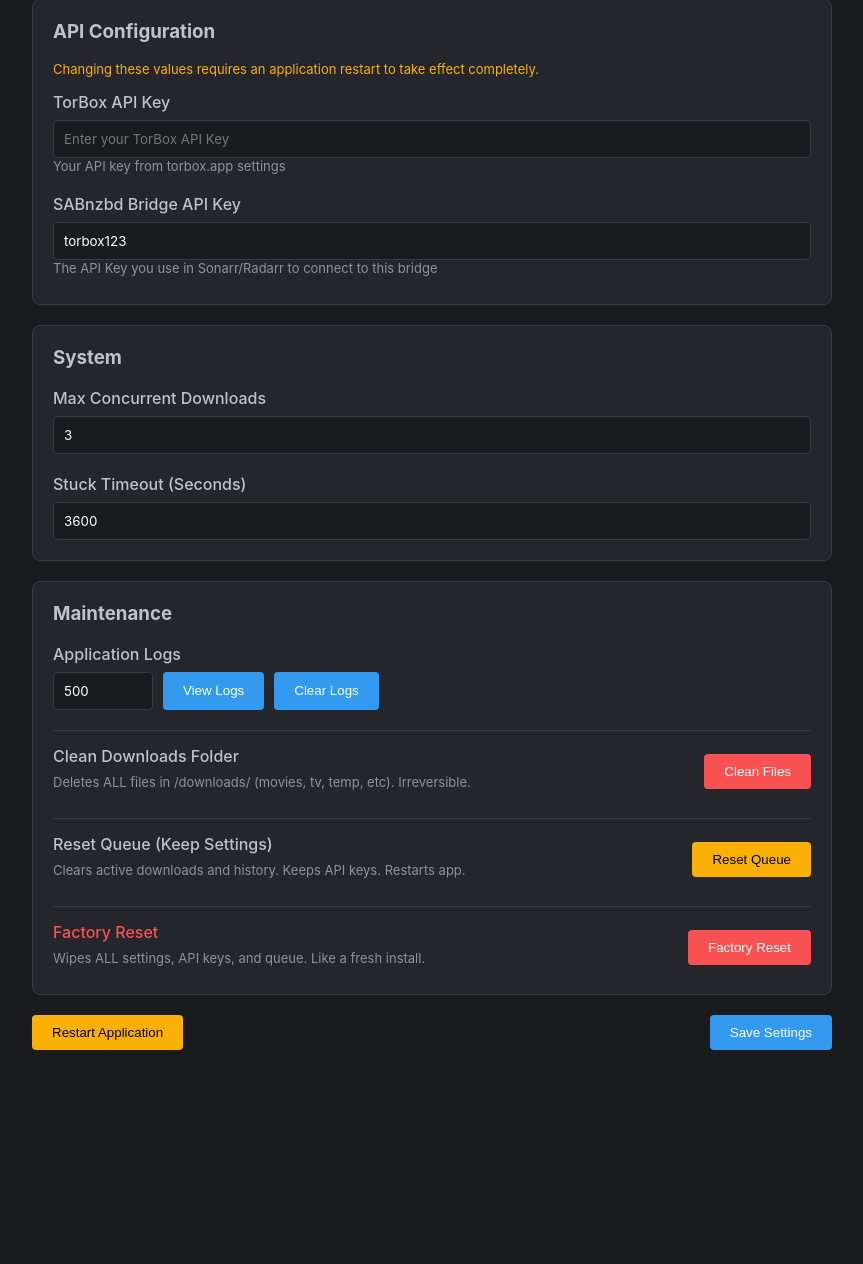
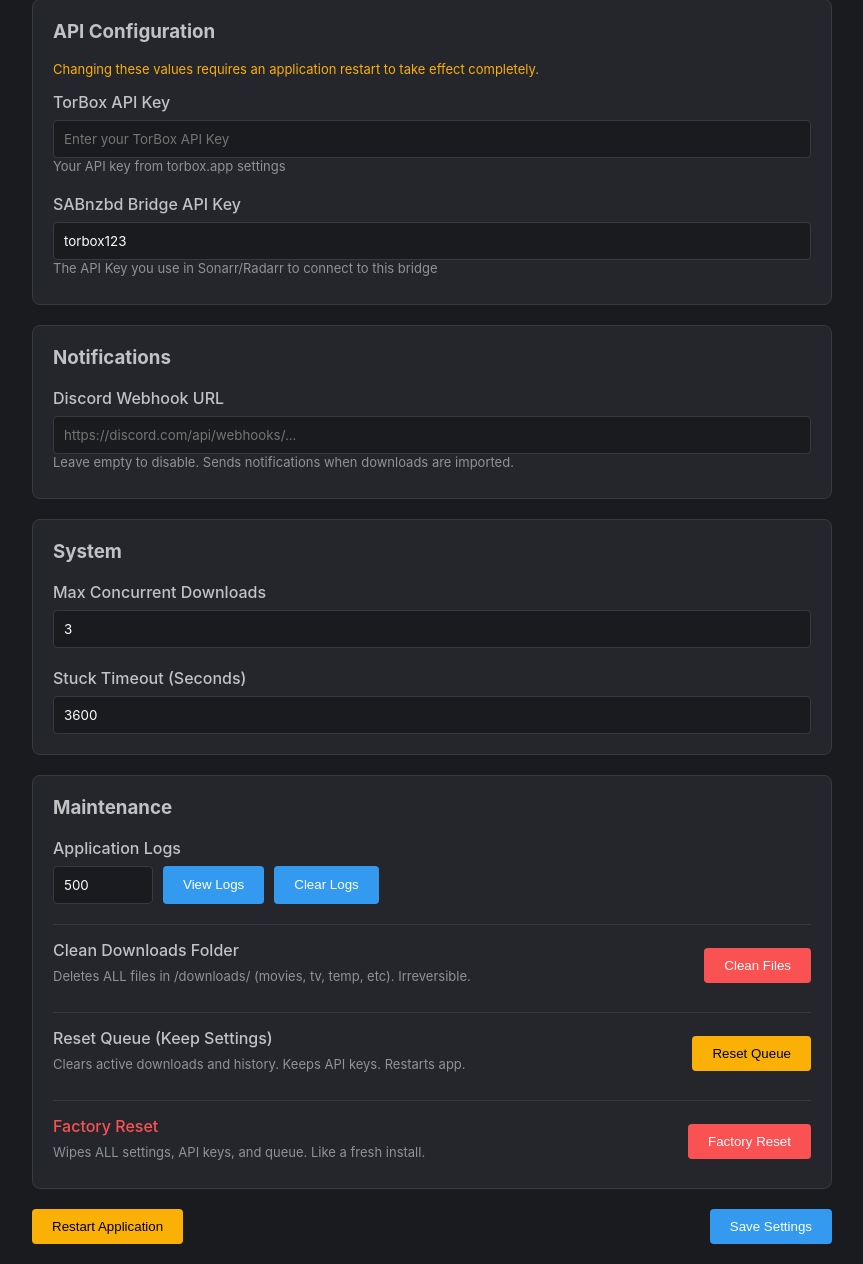
Before and after one commit to space-cowboy-was-here/torbox-bridge, a Flask app: page /ui/settings in a window 1280 px wide. Shown: the part 304-1568 px from the top of the page, without its empty margins (208-1071 px from the left). Before the commit the page ends 1354 px from the top, so only its background shows below. Run offline with Flask 2, Linux system fonts and the light colour scheme; the visitor is signed in with stand-in values (Sample User, id 1); data that the repository does not hold is empty.

Commit message:
fix: db schema error missing columns

```diff
--- a/app/main.py
+++ b/app/main.py
@@ -102,7 +102,8 @@ def init_db():
         c = conn.cursor()
         c.execute('''CREATE TABLE IF NOT EXISTS queue
                      (nzo_id TEXT PRIMARY KEY, torbox_id TEXT, filename TEXT, category TEXT, status TEXT,
-                      size REAL, progress REAL, added_at REAL, path TEXT, failure_reason TEXT, last_updated REAL)''')
+                      size REAL, progress REAL, added_at REAL, path TEXT, failure_reason TEXT, last_updated REAL,
+                      speed REAL DEFAULT 0, eta REAL DEFAULT 0, is_paused INTEGER DEFAULT 0, priority INTEGER DEFAULT 0, avg_speed REAL DEFAULT 0)''')
         try:
             c.execute("ALTER TABLE queue ADD COLUMN last_updated REAL")
         except: pass
@@ -113,6 +114,14 @@ def init_db():
 
         try:
             c.execute("ALTER TABLE queue ADD COLUMN is_paused INTEGER DEFAULT 0")
+        except: pass
+
+        try:
+            c.execute("ALTER TABLE queue ADD COLUMN speed REAL DEFAULT 0")
+        except: pass
+
+        try:
+            c.execute("ALTER TABLE queue ADD COLUMN eta REAL DEFAULT 0")
         except: pass
 
         try:
@@ -611,7 +620,8 @@ def local_download_thread(nzo_id, tid, category, folder_name, file_url, file_nam
 
         if process.returncode == 0:
             dl_log.info(f"Local Download Complete: {file_name}")
-            c.execute("UPDATE queue SET status='Completed', progress=100, speed=0, eta=0, path=? WHERE nzo_id=?", (final_dir, nzo_id))
+            # Status -> Importing (Waiting for Sonarr/Radarr to move the file)
+            c.execute("UPDATE queue SET status='Importing', progress=100, speed=0, eta=0, path=? WHERE nzo_id=?", (full_path, nzo_id))
             # torbox_control(tid, 'delete') # Disabled deletion based on user preference
             dl_log.discard() # Success = Delete logs
         else:
@@ -648,6 +658,22 @@ def local_download_thread(nzo_id, tid, category, folder_name, file_url, file_nam
         if nzo_id in ACTIVE_DOWNLOADS: del ACTIVE_DOWNLOADS[nzo_id]
         conn.close()
 
+# --- HELPER FUNCTIONS ---
+def send_discord_notification(message):
+    try:
+        conn = get_db_connection()
+        webhook_url = get_setting(conn, "discord_webhook", "")
+        conn.close()
+
+        if webhook_url:
+            payload = {"content": message}
+            # Use a thread to not block the caller
+            def _send():
+                try: requests.post(webhook_url, json=payload, timeout=10)
+                except Exception as e: logging.error(f"Discord Notification Failed: {e}")
+            threading.Thread(target=_send).start()
+    except: pass
+
 # --- BACKGROUND WORKER ---
 def download_worker():
     if DEBUG_MODE: logger.info("Background Worker Started")
@@ -687,9 +713,9 @@ def download_worker():
                     local = local_items[tid]
 
                     # If local download is active, let the thread handle updates
-                    if local['status'] == 'Downloading_Local':
+                    if local['status'] in ['Downloading_Local', 'Importing']:
                         if DEBUG_MODE and int(time.time()) % 10 == 0:
-                            logger.debug(f"Skipping {local['filename']} (active local download)")
+                            logger.debug(f"Skipping {local['filename']} (active local download/import)")
                         continue
 
                     # If Paused_Local, wait user input (or unpause)
@@ -781,6 +807,19 @@ def download_worker():
                     cursor.execute("UPDATE queue SET progress=?, status=?, size=?, speed=?, eta=?, last_updated=? WHERE torbox_id=?",
                                    (progress, new_status, size_bytes, speed, eta, last_updated, tid))
 
+            # --- CHECK IMPORT STATUS ---
+            cursor.execute("SELECT * FROM queue WHERE status='Importing'")
+            for r in cursor.fetchall():
+                f_path = r['path']
+                # If file is missing, it means Sonarr moved/deleted it
+                if f_path and not os.path.exists(f_path):
+                    logger.info(f"File {f_path} gone. Marking {r['filename']} as Imported.")
+                    cursor.execute("UPDATE queue SET status='Completed' WHERE nzo_id=?", (r['nzo_id'],))
+                    send_discord_notification(f"✅ **Imported**: {r['filename']}")
+                # If no path stored, assume completed
+                elif not f_path:
+                     cursor.execute("UPDATE queue SET status='Completed' WHERE nzo_id=?", (r['nzo_id'],))
+
             # Check for Timeouts (Stuck items)
             current_time = time.time()
             cursor.execute('''UPDATE queue SET status='Failed', failure_reason='Timeout/Stuck'
@@ -1153,8 +1192,10 @@ def api_v2_auth_login():
             resp = Response('Ok.', 200)
             resp.set_cookie('SID', 'torbox_bridge_sid', httponly=True)
             return resp
+        logger.warning(f"Login failed for user: {username}")
         return 'Fails.', 401
-    except:
+    except Exception as e:
+        logger.error(f"Login API Error: {e}")
         return 'Fails.', 401
     finally:
         conn.close()
@@ -1399,6 +1440,7 @@ def api_v2_torrents_info():
             status = r['status']
 
             if status == 'Completed': state = 'pausedUP' # Completed download -> Seeding/Paused
+            elif status == 'Importing': state = 'pausedUP' # Waiting for import (Seeding)
             elif status == 'Paused_Local' or r['is_paused']: state = 'pausedDL'
             elif status == 'Queued': state = 'queuedDL' # Cloud Queued
             elif status == 'Cloud_Done': state = 'stalledDL' # Waiting for transfer slot
@@ -1474,7 +1516,8 @@ def ui_settings_page():
             "torbox_api_key": get_setting(conn, "torbox_api_key", ""),
             "sab_api_key": get_setting(conn, "sab_api_key", "torbox123"),
             "max_concurrent": get_setting(conn, "max_concurrent", 3),
-            "stuck_timeout": get_setting(conn, "stuck_timeout", 3600)
+            "stuck_timeout": get_setting(conn, "stuck_timeout", 3600),
+            "discord_webhook": get_setting(conn, "discord_webhook", "")
         }
         return render_template('settings.html', settings=settings, setup_needed=(not settings['torbox_api_key']))
     finally:
@@ -1490,7 +1533,8 @@ def ui_settings_data():
             "torbox_api_key": get_setting(conn, "torbox_api_key", os.getenv("TORBOX_API_KEY", "")),
             "sab_api_key": get_setting(conn, "sab_api_key", os.getenv("SABNZBD_API_KEY", "torbox123")),
             "max_concurrent": get_setting(conn, "max_concurrent", 3),
-            "stuck_timeout": get_setting(conn, "stuck_timeout", 3600)
+            "stuck_timeout": get_setting(conn, "stuck_timeout", 3600),
+            "discord_webhook": get_setting(conn, "discord_webhook", "")
         }
         return jsonify(settings)
     finally:
@@ -1512,6 +1556,8 @@ def ui_settings_save():
             conn.execute("INSERT OR REPLACE INTO settings (key, value) VALUES ('max_concurrent', ?)", (str(data['max_concurrent']),))
         if 'stuck_timeout' in data:
             conn.execute("INSERT OR REPLACE INTO settings (key, value) VALUES ('stuck_timeout', ?)", (str(data['stuck_timeout']),))
+        if 'discord_webhook' in data:
+            conn.execute("INSERT OR REPLACE INTO settings (key, value) VALUES ('discord_webhook', ?)", (str(data['discord_webhook']),))
 
         conn.commit()
 
--- a/app/templates/settings.html
+++ b/app/templates/settings.html
@@ -150,6 +150,15 @@
                 </div>
             </div>
 
+            <div class="setting-card">
+                <h3 style="margin-top:0">Notifications</h3>
+                <div class="setting-group">
+                    <label>Discord Webhook URL</label>
+                    <input type="text" name="discord_webhook" id="discord_webhook" placeholder="https://discord.com/api/webhooks/...">
+                    <div class="help-text">Leave empty to disable. Sends notifications when downloads are imported.</div>
+                </div>
+            </div>
+
              <div class="setting-card">
                 <h3 style="margin-top:0">System</h3>
                 <div class="setting-group">
@@ -241,6 +250,7 @@
                 document.getElementById('sab_api_key').value = data.sab_api_key || '';
                 document.getElementById('max_concurrent').value = data.max_concurrent || 3;
                 document.getElementById('stuck_timeout').value = data.stuck_timeout || 3600;
+                document.getElementById('discord_webhook').value = data.discord_webhook || '';
 
             } catch(e) { console.error(e); }
         }
```
Also changed, not shown: 1 other file.
